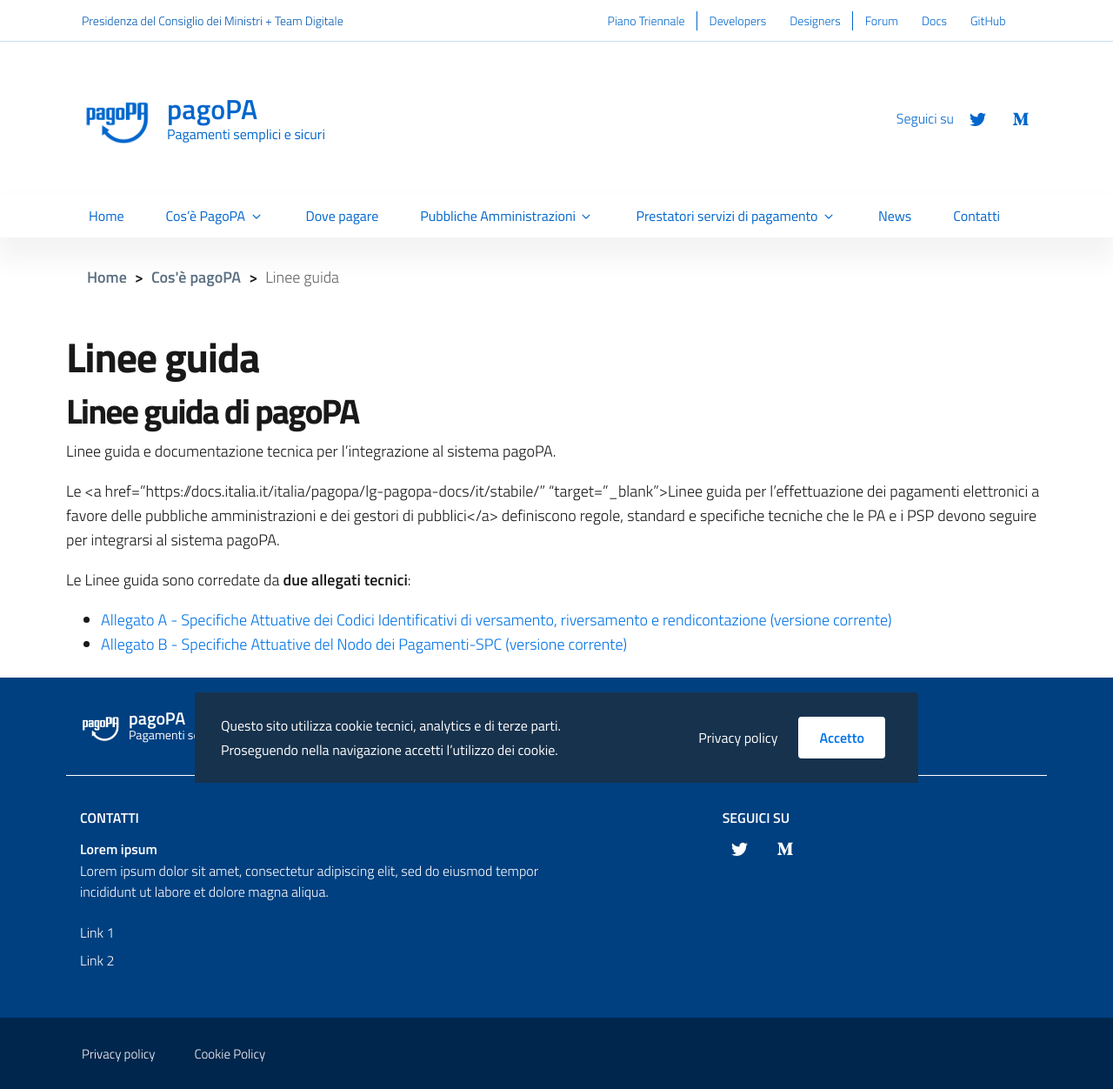
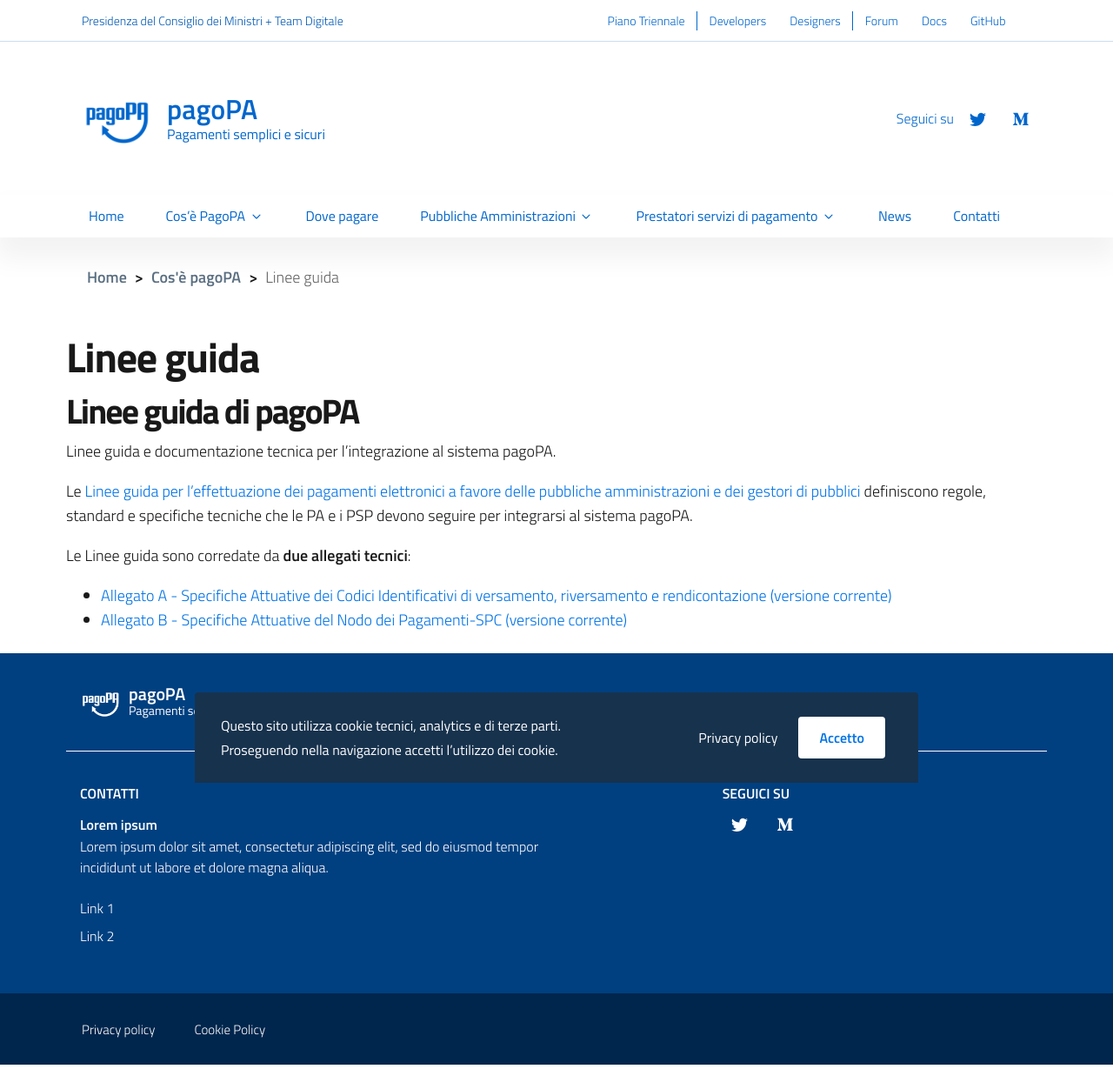
Before and after one commit to pagopa/site-pagopa.gov.it, a Jekyll site: the page built from it/cos-e-pago-pa-linee-guida.md, in a window 1280 px wide. Shown: the whole page at 87% size. Built offline with Jekyll 4.4.1, drawn with Linux system fonts in a browser that asks for light colours; after the commit the page ends 1224 px from its top, so only the background shows below that.

Commit message:
Update cos-e-pago-pa-linee-guida.md

```diff
--- a/it/cos-e-pago-pa-linee-guida.md
+++ b/it/cos-e-pago-pa-linee-guida.md
@@ -16,7 +16,7 @@
 
 Linee guida e documentazione tecnica per l'integrazione al sistema pagoPA.
 
-Le <a href="https://docs.italia.it/italia/pagopa/lg-pagopa-docs/it/stabile/" "target="_blank">Linee guida per l’effettuazione dei pagamenti elettronici a favore delle pubbliche amministrazioni e dei gestori di pubblici</a> definiscono regole, standard e specifiche tecniche che le PA e i PSP devono seguire per integrarsi al sistema pagoPA.
+Le <a href="https://docs.italia.it/italia/pagopa/lg-pagopa-docs/it/stabile/" target="_blank">Linee guida per l’effettuazione dei pagamenti elettronici a favore delle pubbliche amministrazioni e dei gestori di pubblici</a> definiscono regole, standard e specifiche tecniche che le PA e i PSP devono seguire per integrarsi al sistema pagoPA.
 
 Le Linee guida sono corredate da **due allegati tecnici**:
 * [Allegato A - Specifiche Attuative dei Codici Identificativi di versamento, riversamento e rendicontazione (versione corrente)](https://docs.italia.it/italia/pagopa/pagopa-codici-docs/it/bozza/)
```
